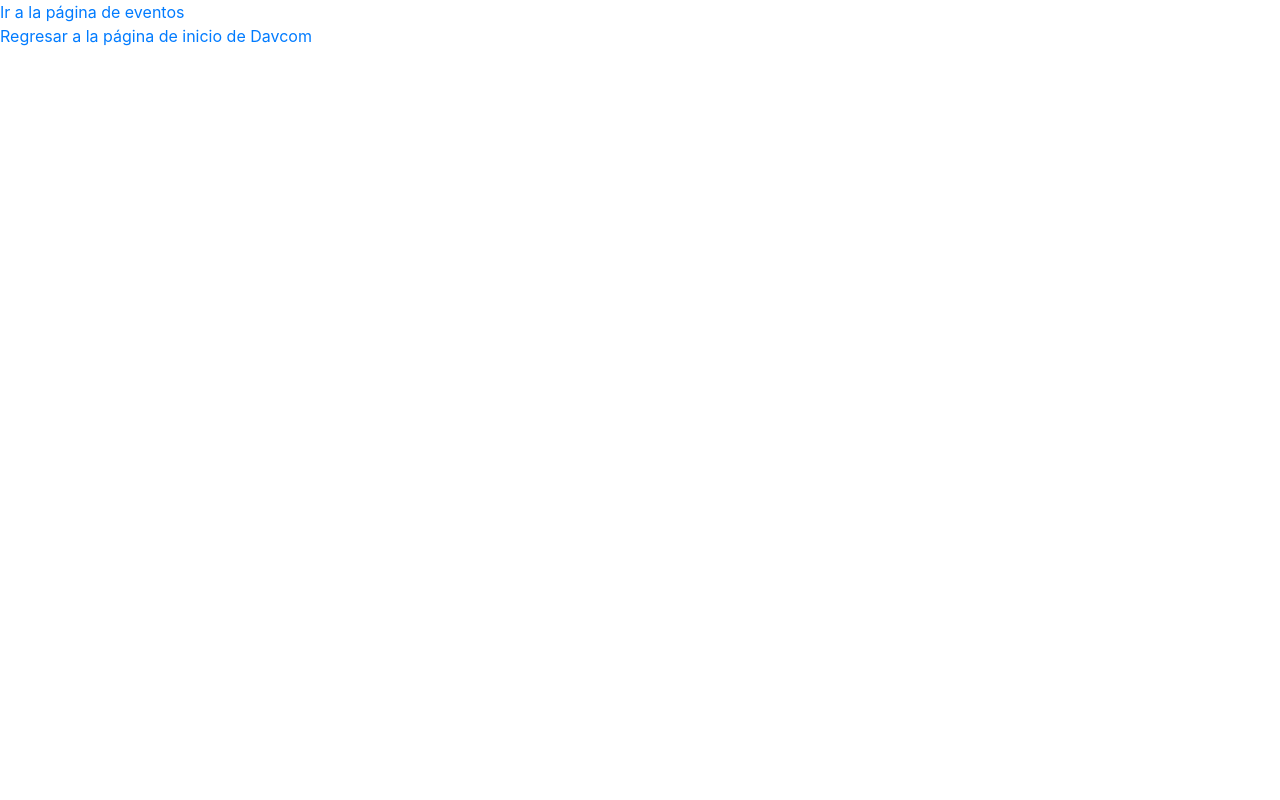
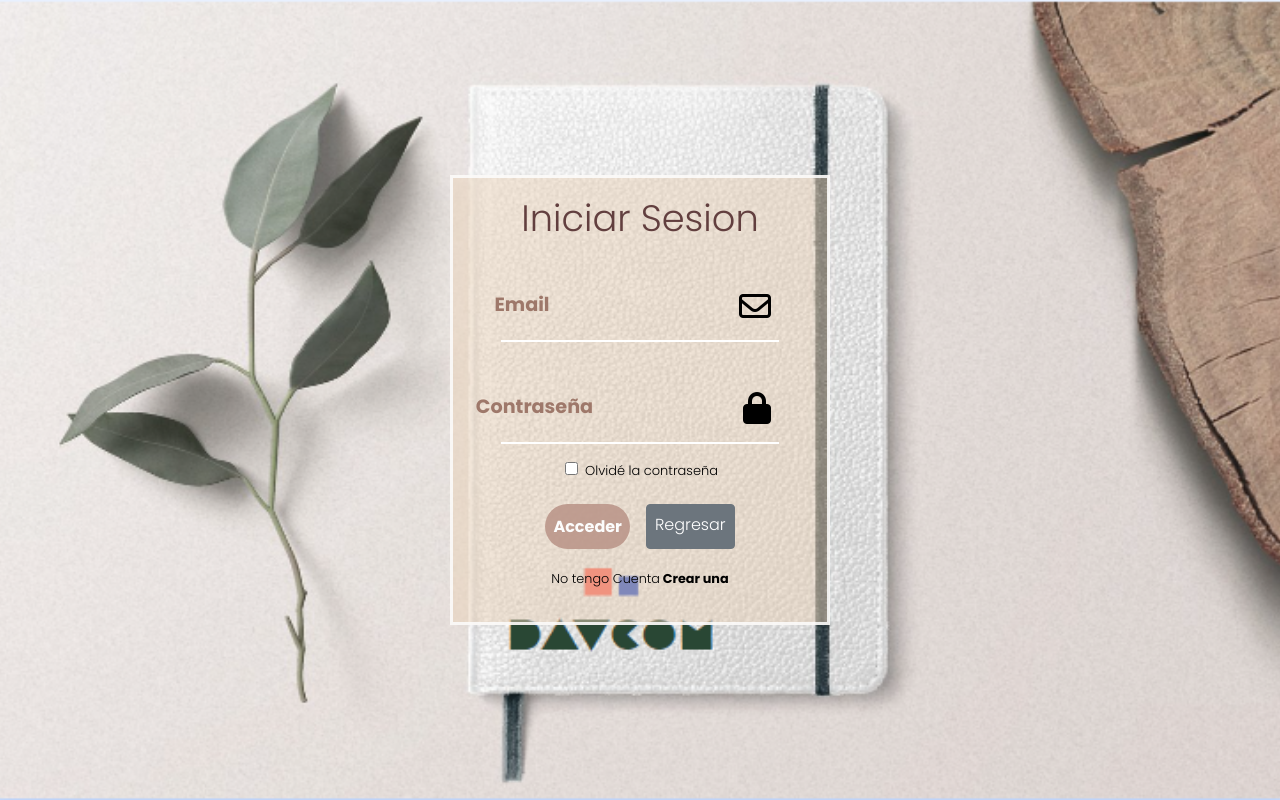
Before and after one commit to josealex7/davcom, a plain HTML site: page html/ingresar.html in a window 1280 px wide. Drawn offline with nearby package versions, Linux system fonts and the light colour scheme.

Commit message:
Agrega funcionalidad eventos y login

```diff
--- a/css/eventos.css
+++ b/css/eventos.css
@@ -1,8 +1,34 @@
 body {
-    margin: 0;
-    background-color: rgb(241, 241, 241);
+    margin: 0; /* Asegura que no haya márgenes en el cuerpo de la página */
 }
+
+.background-container {
+    position: fixed;
+    top: 0;
+    left: 0;
+    width: 100%;
+    height: 100%;
+    z-index: -1; /* Coloca el contenedor detrás del contenido principal */
+
+    /* Establece la imagen de fondo y aplica el desenfoque */
+    background-image: url(/imagenes/logo_web.png);
+    background-size: cover;
+    background-repeat: no-repeat;
+    background-position: center;
+    filter: blur(3px); /* Ajusta el valor según lo desees */
+}
+
+.content {
+    /* Agrega estilos adicionales para el contenido principal */
+    padding: 20px;
+    /* ...otros estilos... */
+}
+
 
 .fc-event-time {
     font-weight: bold;
 }
+
+.imagen-logo {
+    width: 100px;
+}
--- a/css/ingresar.css
+++ b/css/ingresar.css
@@ -0,0 +1,145 @@
+@import url('https://fonts.googleapis.com/css2?family=Poppins:wght@100;300;600;700&display=swap');
+*
+{
+   margin: 0;
+   padding: 0;
+   box-sizing: border-box;
+   font-family:'Poppins', sans-serif;
+}
+
+section {
+   width: 100%;
+   min-height: 100vh;
+   background:url(../imagenes/logo_web.png) no-repeat;
+   background-position: center;
+   background-size: cover;
+}
+
+.section {
+    display: flex;
+    justify-content: center;
+    align-items:center;
+    width: 100%;
+    min-height: 100vh;
+}
+
+
+.contenedor{
+   position: relative;
+   display: flex;
+   flex-direction: column;
+   max-width: 380px;
+   background-color: rgba(233, 208, 182, 0.499);
+   border: 3px solid rgba(253, 253, 253, 0.856);
+   border-radius: 0;
+   height: 450px;
+   display: flex;
+   justify-content:center;
+   align-items: center;
+   padding: 2rem 3rem;
+
+}
+.contenedor h2{
+   font-size: 2.3rem;
+   color: rgb(98, 63, 63);
+   text-align: center;
+}
+
+.input-contenedor{
+       position: relative;
+       margin: 30px 0;
+       max-width: 310px;
+       border-bottom: 2px solid #ffffff;
+
+}
+
+.input-contenedor label{
+       position: absolute;
+       top:30%;
+       left: 10px;
+       transform: translate(-30%);
+       color:  rgba(158, 119, 105, 0.998);
+       font-size: 1.2rem;
+       pointer-events:none;
+       transition: all 0.6s ease-in-out;
+       font-weight:bold;
+}
+
+input:focus ~ label,
+input:valid ~ label{
+       top: -5px
+   }
+.input-contenedor input{
+   width: 100%;
+   height: 70px;
+   background-color: transparent;
+   border: none;
+   outline: none;
+   font-size: 1rem;
+   padding: -35px 0 5px;
+   color:#000000;
+
+}
+.input-contenedor i{
+   position: absolute;
+   color:#000000;
+   font-size: 2rem;
+   top: 20px;
+   right: 8px;
+}
+.olvidar{
+   margin: -15px 0 15px;
+   font-size: .9em;
+   color: #fff;
+   display: flex;
+   justify-content: center;
+}
+.olvidar label input{
+   margin:3px;
+}
+.olvidar label a{
+   color:rgb(0, 0, 0);
+   text-decoration: none;
+   transition: .3s;
+   font-size: .9em;
+}
+
+.olvidar label a:hover{
+   text-decoration: underline;
+}
+
+button{
+   width: 100%;
+   height: 45px;
+   border-radius: 40px;
+   background: rgba(187, 150, 137, 0.89);
+   border:none;
+   font-weight: bold;
+   cursor: pointer;
+   outline: none;
+   font-size: 1rem;
+   transition: .4s;
+   color: #fcfcfc;
+}
+button:hover{
+   opacity:0.9;
+
+}
+.Registrar{
+   font-size: .8rem;
+   color: rgb(0, 0, 0);
+   text-align: center;
+   margin: 20px 0 10px;
+}
+.Registrar p a{
+   text-decoration: none;
+   color: rgb(0, 0, 0);
+   font-weight: bold;
+   transition: 0.3s;
+
+}
+.Registrar p a:hover{
+   text-decoration: underline;
+
+
+}
--- a/css/registrar.css
+++ b/css/registrar.css
@@ -1,7 +1,19 @@
-body{
+body {
+    margin: 0; /* Asegura que no haya márgenes en el cuerpo de la página */
+}
+
+.background-container {
+    position: fixed;
+    top: 0;
+    left: 0;
+    width: 100%;
+    height: 100%;
+    z-index: -1; /* Coloca el contenedor detrás del contenido principal */
+
+    /* Establece la imagen de fondo y aplica el desenfoque */
     background-image: url(/imagenes/logo_web.png);
     background-size: cover;
     background-repeat: no-repeat;
     background-position: center;
-    background-attachment: fixed;
+    filter: blur(1.5px); /* Ajusta el valor según lo desees */
 }
--- a/html/ingresar.html
+++ b/html/ingresar.html
@@ -4,11 +4,49 @@
     <meta charset="UTF-8">
     <meta name="viewport" content="width=device-width, initial-scale=1.0">
     <link rel="stylesheet" href="https://maxcdn.bootstrapcdn.com/bootstrap/4.0.0/css/bootstrap.min.css">
-
+    <link rel="stylesheet" href="../css/ingresar.css">
     <title>Ingresar a Davcom</title>
 </head>
 <body>
-    <a href="eventos.html">Ir a la página de eventos<br></a>
-    <a href="/index.html">Regresar a la página de inicio de Davcom</a>
+    <section>
+        <div class="section">
+
+            <div class="contenedor">
+                <div class="formulario">
+                   <form>
+                       <h2> Iniciar Sesion</h2>
+                       <div class="input-contenedor" >
+                           <i class="fa-regular fa-envelope"></i>
+                           <input type="email" id="emailLogin" required>
+                           <label for="#"> Email </label>
+                   </div>
+                   <div class="input-contenedor">
+                       <i class="fa-solid fa-lock"></i>
+                       <input type="password" id="passwordLogin" required>
+                       <label for="#">Contraseña</label>
+                   </div>
+                   <div class="olvidar">
+                       <label for="#">
+                           <input type="checkbox">
+                           <a href="#"> Olvidé la contraseña</a>
+                       </label>
+                   </div>
+                   </form>
+                </div>
+                <div>
+                    <div class="d-flex">
+                        <button type="button" id="ingresoBtn" class="p-2">Acceder</button>
+                        <a type="button" class="ml-3 p-2 btn btn-secondary" href="/index.html">Regresar</a>
+                    </div>
+                   <div class="Registrar">
+                     <p>No tengo Cuenta<a href="#"> Crear una </a></p>
+                </div>
+                 </div>
+            </div>
+
+        </div>
+    </section>
+    <script src="https://kit.fontawesome.com/a2dd6045c4.js" crossorigin="anonymous"></script>
+    <script type="module" src="../scripts/ingresar.js"></script>
 </body>
 </html>
--- a/scripts/firebase_config.js
+++ b/scripts/firebase_config.js
@@ -8,8 +8,13 @@ import { getFirestore,
     doc,
     getDoc,
     updateDoc,
+    where,
+    query
    } from "https://www.gstatic.com/firebasejs/9.6.2/firebase-firestore.js";
-
+import { getAuth,
+  createUserWithEmailAndPassword,
+  signInWithEmailAndPassword
+} from "https://www.gstatic.com/firebasejs/9.6.2/firebase-auth.js";
 
 const firebaseConfig = {
   apiKey: "AIzaSyAPF9nBIk0fdNDVPZUrCx9ABNQA1_Bh9aI",
@@ -23,10 +28,16 @@ const firebaseConfig = {
 
 const app = initializeApp(firebaseConfig);
 const db = getFirestore(app);
+const auth = getAuth(app);
 
 export {
     db,
     collection,
     getDocs,
-    addDoc
+    addDoc,
+    auth,
+    createUserWithEmailAndPassword,
+    signInWithEmailAndPassword,
+    where,
+    query
 }
--- /dev/null
+++ b/scripts/ingresar.js
@@ -0,0 +1,45 @@
+import { auth, signInWithEmailAndPassword } from "./firebase_config.js";
+
+document.getElementById("ingresoBtn").addEventListener("click", function() {
+    iniciarSesion();
+});
+
+const iniciarSesion = () => {
+
+    const email = document.getElementById("emailLogin").value;
+    const password = document.getElementById("passwordLogin").value;
+
+    signInUser(email, password)
+        .then((userCredential) => {
+            const user = userCredential.user;
+
+            const usuario = {
+                uid: user
+            };
+
+            const usuarioString = JSON.stringify(usuario);
+            localStorage.setItem("usuario", usuarioString);
+
+            location.href = '../html/eventos.html';
+        })
+        .catch((error) => {
+            alert("Error al iniciar sesión:", error.message);
+        });
+}
+
+
+function signInUser(email, password) {
+    return signInWithEmailAndPassword(auth, email, password);
+}
+const usuarioLogin = () => {
+    const usuarioStringRecuperado = localStorage.getItem("usuario");
+    const usuarioRecuperado = JSON.parse(usuarioStringRecuperado);
+
+    if (usuarioRecuperado!=undefined){
+        alert('Usted ya ha iniciado sesión')
+        location.href = '../html/eventos.html';
+    }
+
+}
+
+window.addEventListener("load", usuarioLogin);
```
Also changed, not shown: html/eventos.html (+11 -8 lines), html/registrar.html (+6 -4 lines), scripts/eventos.js (+70 -28 lines), scripts/registrar.js (+53 -0 lines), imagenes/logo.jpeg (added).
